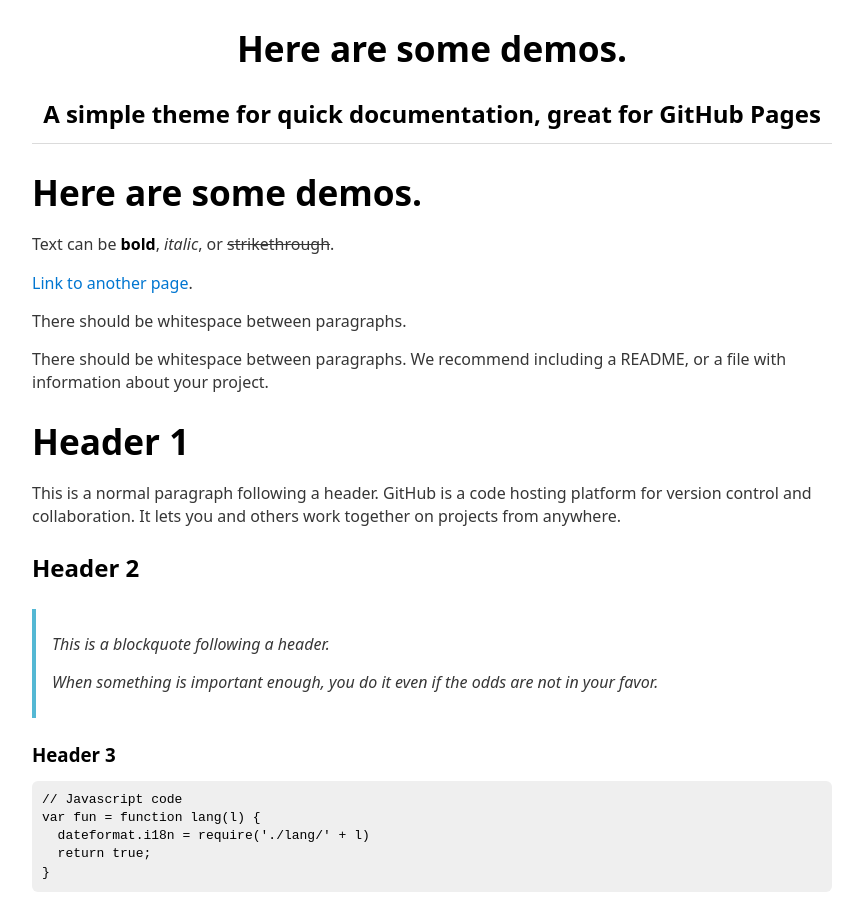
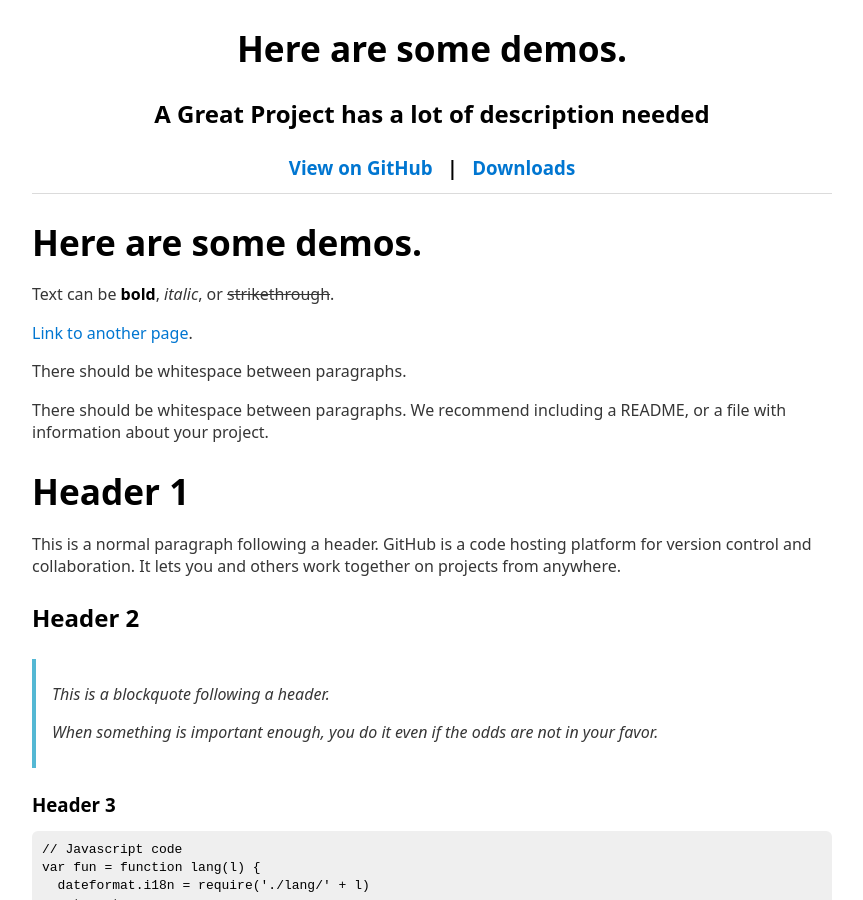
Before and after one commit to luke2m/watercss-jekyll, a Jekyll site: the page built from index.md, in a window 1280 px wide and 900 px high. Shown: the whole window, without its empty margins (208-1071 px from the left). Built offline with Jekyll 4.4.1, drawn with Linux system fonts in a browser that asks for light colours; our own code applies the rules of GitHub Pages for plain Markdown files.

Commit message:
Update _config.yml

```diff
--- a/_config.yml
+++ b/_config.yml
@@ -1,14 +1,14 @@
 # Title for your page
-title: Water.css Jekyll theme
+title: Put Your Title Here
 
 # Description for your page
-description: "A simple theme for quick documentation, great for GitHub Pages"
+description: "A Great Project has a lot of description needed"
 
 # Theme -- dark light or auto
 css: auto
 
 # Show downloads links -- True or false
-show_downloads: false
+show_downloads: true
 
 # Not using GitHub? Change this.
 git_provider: GitHub
@@ -17,4 +17,4 @@ git_provider: GitHub
 #download_url: "https://example.com"
 
 #Goatcounter Tracking Code
-goatcounter: jekylltheme
+#goatcounter: myproject
```
